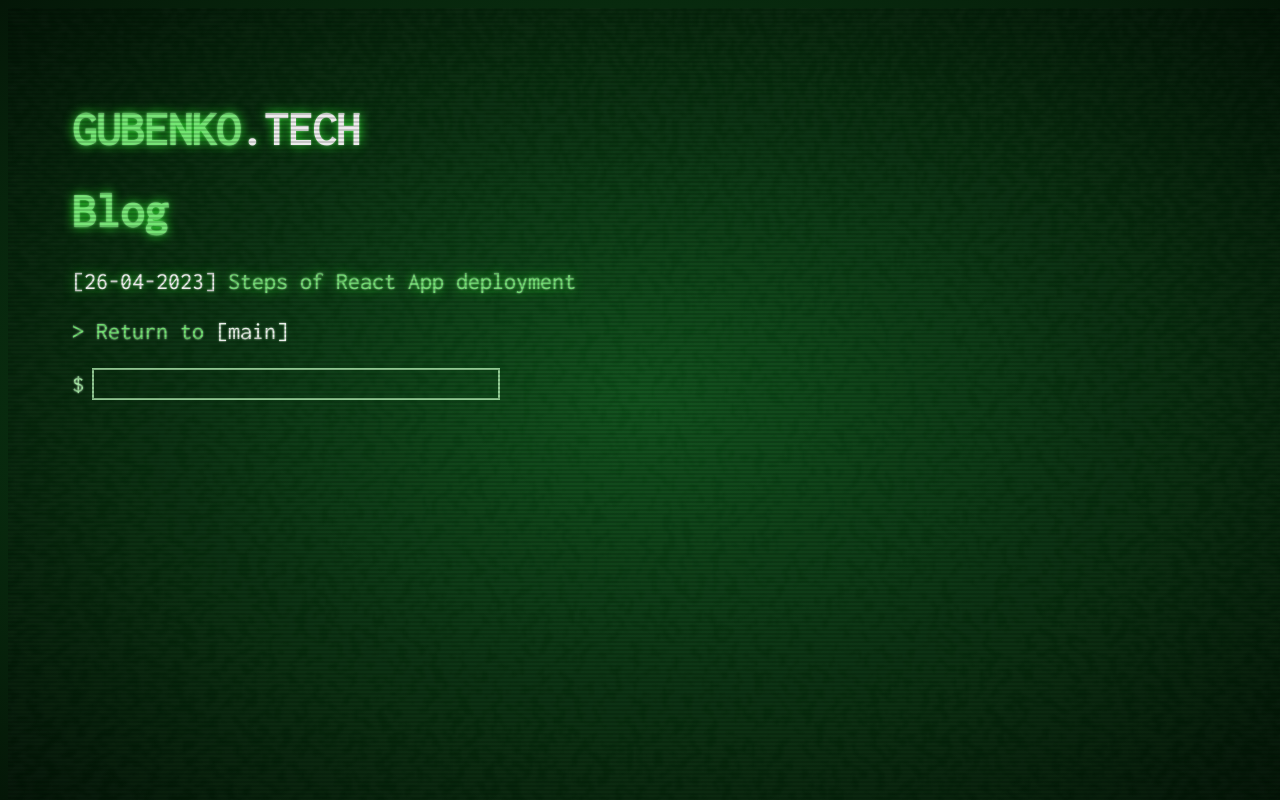
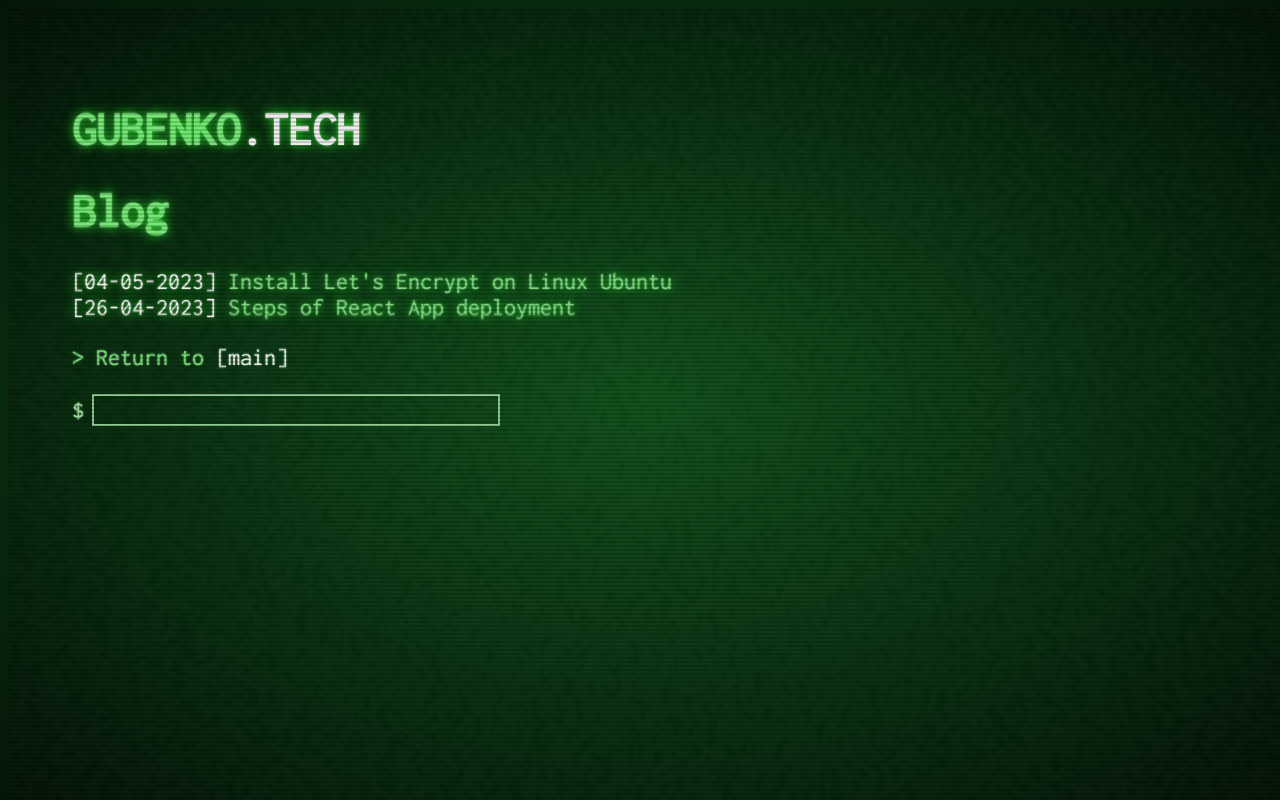
Before and after one commit to xgubenko/react-terminal-style, a React (Create React App) app: page /blog in a window 1280 px wide. Built offline with nearby package versions, Linux system fonts and the light colour scheme.

Commit message:
added a blogpost

```diff
--- a/src/data/blogPosts.js
+++ b/src/data/blogPosts.js
@@ -1,4 +1,16 @@
 const blogPosts = [
+  {
+    slug: "04-05-2023",
+    title: "Install Let's Encrypt on Linux Ubuntu",
+    textArray: [
+      "Steps to obtain free trusted certificate with automated update:",
+      "1. Update Package manager: sudo apt update && sudo apt upgrade -y",
+      "2. Install Certbot: sudo apt install certbot python3-certbot-nginx",
+      "3. Check Nginx config and restart the server: sudo nginx -t; sudo systemctl reload nginx",
+      "4. Install SSL certificate: sudo certbot --nginx -d example.com -d www.example.com",
+      "5. Check Certbot timer: sudo systemctl status certbot.timer",
+    ],
+  },
   {
     slug: "26-04-2023",
     title: "Steps of React App deployment",
```
